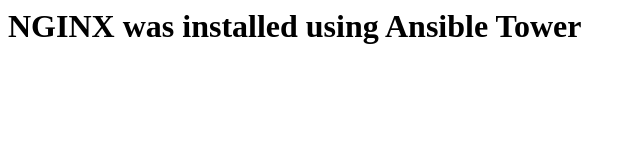
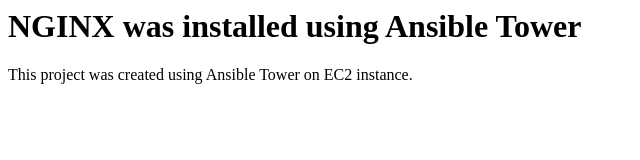
Before and after one commit to RobeDevOps/ansible-tower-poc, a plain HTML site: page nginx/resources/index.html in a window 1280 px wide. Shown: the whole page, without its empty margins (0-640 px from the left). Drawn offline with Linux system fonts and the light colour scheme.

Commit message:
testing handlers notification

```diff
--- a/nginx/resources/index.html
+++ b/nginx/resources/index.html
@@ -1 +1,5 @@
 <H1> NGINX was installed using Ansible Tower</H1>
+
+<p>
+	This project was created using Ansible Tower on EC2 instance.
+</p>
```
